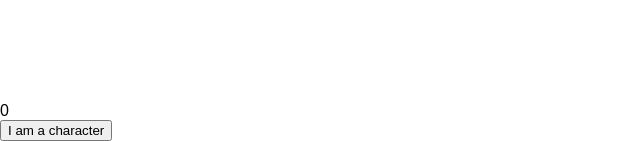
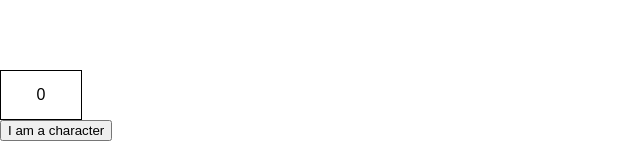
Before and after one commit to a-jih/appfolio-hackday, a React (Create React App) app: page / in a window 1280 px wide. Shown: the part 659-800 px from the top of the page, without its empty margins (0-640 px from the left). Built offline with nearby package versions, Linux system fonts and the light colour scheme.

Commit message:
ajh - reorganized css files

```diff
--- a/src/App.js
+++ b/src/App.js
@@ -1,5 +1,5 @@
 import React, { Component } from 'react';
-import './App.css';
+import './css/app.css';
 import Character from './character.js';
 import Counter from './counter.js';
 
--- a/src/counter.js
+++ b/src/counter.js
@@ -1,9 +1,10 @@
 import React, { Component } from 'react';
+import './css/counter.css';
 
 export default class Counter extends Component {
   render() {
     return(
-      <div>
+      <div id="coin-counter" className="coin-counter">
         {this.props.coins}
       </div>
     );
--- /dev/null
+++ b/src/css/counter.css
@@ -0,0 +1,8 @@
+.coin-counter {
+  display: flex;
+  justify-content: center;
+  align-items: center;
+  border: 1px solid #000;
+  width: 5rem;
+  height: 3rem;
+}
--- a/src/index.js
+++ b/src/index.js
@@ -1,6 +1,6 @@
 import React from 'react';
 import ReactDOM from 'react-dom';
-import './index.css';
+import './css/index.css';
 import App from './App';
 import registerServiceWorker from './registerServiceWorker';
 
```
Also changed, not shown: src/css/app.css (renamed from src/App.css), src/css/character.css (added), src/css/index.css (renamed from src/index.css).
